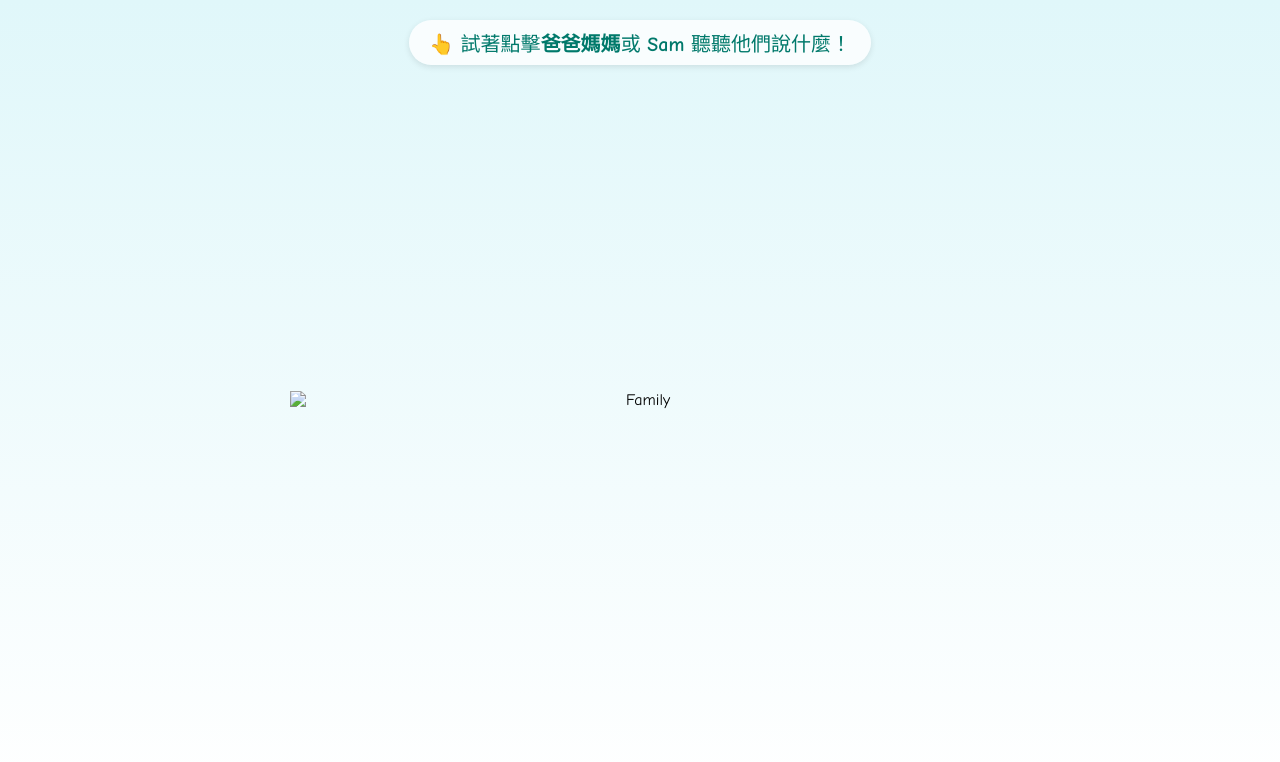
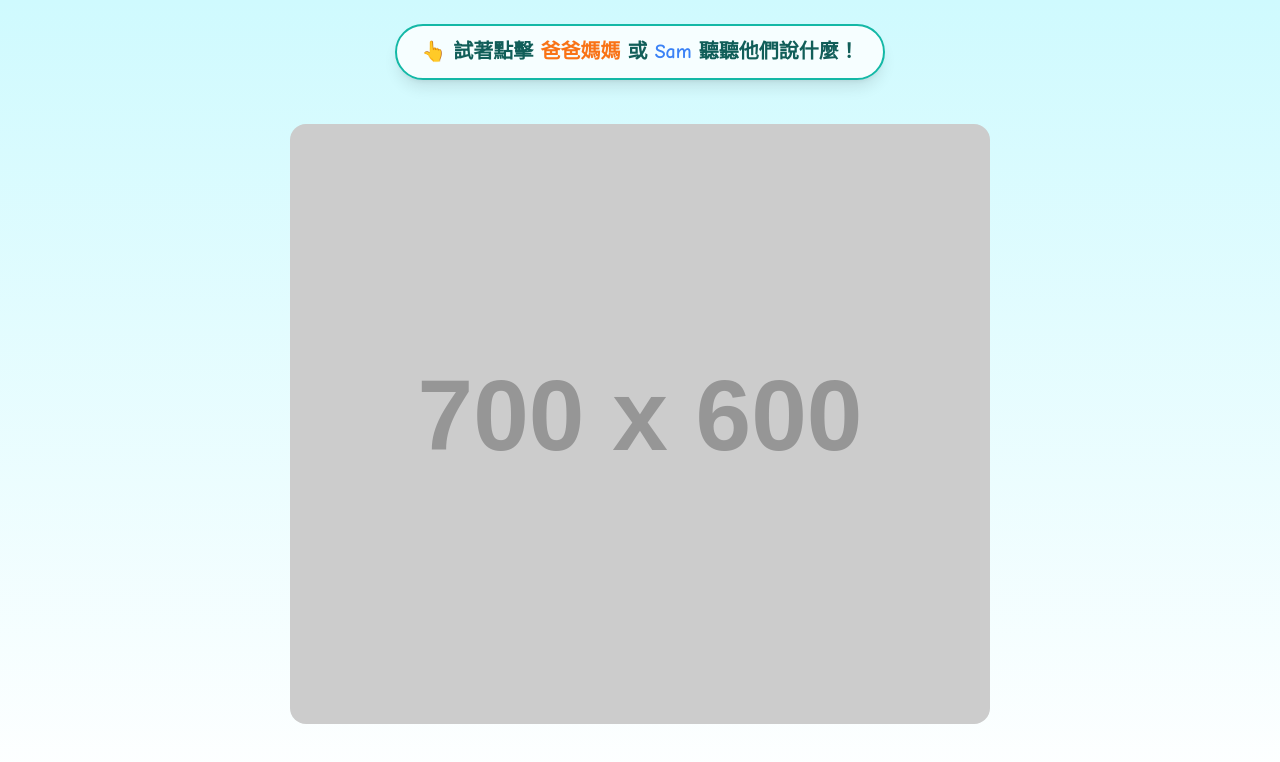
Before and after one commit to JOUCHUCHEN/MKS, a plain HTML site: page K2/H1-H2/index.html in a window 1280 px wide. Drawn offline with nearby package versions, Linux system fonts and the light colour scheme; placeholder pictures from the web are drawn by us.

Commit message:
Update index.html

```diff
--- a/K2/H1-H2/index.html
+++ b/K2/H1-H2/index.html
@@ -4,54 +4,53 @@
   <meta charset="UTF-8">
   <meta name="viewport" content="width=device-width, initial-scale=1.0">
   <title>英語互動小教室 - Lesson 1</title>
+
+  <!-- 載入 Tailwind CSS 框架以優化排版與色彩 -->
+  <script src="https://cdn.tailwindcss.com"></script>
+
   <style>
-    /* 整體畫面佈局與背景 */
+    /* 確保字體活潑可愛 */
     body {
-      margin: 0;
-      padding: 0;
-      background: linear-gradient(to bottom, #e0f7fa, #ffffff);
-      font-family: 'Comic Sans MS', 'Chalkboard SE', sans-serif;
-      display: flex;
-      justify-content: center;
-      align-items: center;
-      min-height: 100vh;
-      overflow: hidden;
+      font-family: 'Comic Sans MS', 'Chalkboard SE', 'Nunito', sans-serif;
+      overflow: hidden; /* 防止出現不必要的捲軸 */
     }
 
-    /* 互動場景主要容器 */
-    .scene {
+    /* 互動場景主要容器：限制最大寬度並置中 */
+    .scene-container {
       position: relative;
       width: 700px;
       max-width: 95vw;
-      text-align: center;
+      margin: 0 auto;
     }
 
-    /* 角色插圖 */
+    /* 角色插圖：確保自適應寬度 */
     .character-img {
       width: 100%;
       height: auto;
       display: block;
       user-select: none;
+      border-radius: 1rem;
+      /* 若為透明底，加上這行可以避免背景太突兀 */
     }
 
-    /* --- 點擊互動熱區設定 --- */
+    /* 點擊互動熱區設定 */
     .hotspot {
       position: absolute;
       cursor: pointer;
       border-radius: 20px;
-      transition: background 0.3s, transform 0.2s;
-      /* 預設微微發光提示小朋友這裡可以點 */
-      box-shadow: 0 0 0 rgba(255, 204, 0, 0);
+      transition: background 0.3s, transform 0.2s, box-shadow 0.3s;
+      /* 預設不可見，只有懸停時發光 */
+      background: transparent;
     }
 
-    /* 滑鼠懸停時顯示溫和的金色光暈與縮放 */
+    /* 滑鼠懸停時顯示溫和的金色光暈與微縮放 */
     .hotspot:hover {
       background: rgba(255, 235, 59, 0.15);
-      box-shadow: 0 0 20px rgba(255, 193, 7, 0.6);
+      box-shadow: 0 0 25px rgba(255, 193, 7, 0.6);
       transform: scale(1.02);
     }
 
-    /* 爸爸媽媽的互動範圍 (左側) */
+    /* 爸爸媽媽的互動範圍 (左側區塊) */
     #parents-area {
       top: 5%;
       left: 5%;
@@ -59,7 +58,7 @@
       height: 85%;
     }
 
-    /* Sam 的互動範圍 (右下側) */
+    /* Sam 的互動範圍 (右側區塊) */
     #sam-area {
       top: 45%;
       left: 58%;
@@ -67,24 +66,24 @@
       height: 48%;
     }
 
-    /* --- 漫畫氣泡對話框 --- */
+    /* 漫畫氣泡對話框 */
     .speech-bubble {
       position: absolute;
       background: #ffffff;
       border: 4px solid #ff7043;
       border-radius: 25px;
       padding: 12px 24px;
-      font-size: 24px;
+      font-size: 1.5rem;
       font-weight: bold;
       color: #333333;
-      display: none;
+      display: none; /* 預設隱藏 */
       z-index: 10;
       box-shadow: 0 8px 16px rgba(0,0,0,0.15);
       white-space: nowrap;
-      animation: popIn 0.3s cubic-bezier(0.175, 0.885, 0.32, 1.275);
+      animation: popIn 0.4s cubic-bezier(0.175, 0.885, 0.32, 1.275);
     }
 
-    /* 氣泡小尾巴 */
+    /* 氣泡對話框下方的小尾巴 */
     .speech-bubble::after {
       content: '';
       position: absolute;
@@ -92,12 +91,12 @@
       left: 30px;
       border-width: 15px 15px 0;
       border-style: solid;
-      border-color: #ff7043 transparent;
+      border-color: #ff7043 transparent transparent transparent;
       display: block;
       width: 0;
     }
 
-    /* --- 點擊時的 CSS 彈跳小動畫 --- */
+    /* 點擊時的人物彈跳小動畫 */
     @keyframes bounce {
       0%, 100% { transform: translateY(0) scale(1); }
       30% { transform: translateY(-15px) scale(1.05); }
@@ -105,76 +104,120 @@
       70% { transform: translateY(-7px) scale(1.02); }
     }
 
-    .animate-bounce {
+    /* 將彈跳動畫綁定到 class 上 */
+    .animate-bounce-custom {
       animation: bounce 0.6s ease;
     }
 
-    /* 氣泡出現彈出效果 */
+    /* 氣泡出現的彈出效果 (果凍感) */
     @keyframes popIn {
       0% { opacity: 0; transform: scale(0.5); }
       100% { opacity: 1; transform: scale(1); }
     }
-
-    /* 頂部標題與提示 */
-    .hint {
-      position: absolute;
-      top: 20px;
-      font-size: 20px;
-      color: #00796b;
-      background: rgba(255,255,255,0.8);
-      padding: 8px 20px;
-      border-radius: 50px;
-      box-shadow: 0 2px 6px rgba(0,0,0,0.1);
-      pointer-events: none;
-    }
   </style>
 </head>
-<body>
 
-  <div class="hint">👆 試著點擊<b>爸爸媽媽</b>或 <b>Sam</b> 聽聽他們說什麼！</div>
+<body class="bg-gradient-to-b from-cyan-100 to-white min-h-screen flex flex-col justify-center items-center">
 
-  <div class="scene">
-    <img src="family.png" alt="Family" class="character-img" id="main-image">
+  <!-- 頂部提示標語 -->
+  <div class="absolute top-6 px-6 py-3 bg-white/80 backdrop-blur-sm border-2 border-teal-500 text-teal-800 text-xl font-bold rounded-full shadow-lg pointer-events-none z-20">
+    👆 試著點擊 <span class="text-orange-500">爸爸媽媽</span> 或 <span class="text-blue-500">Sam</span> 聽聽他們說什麼！
+  </div>
 
+  <!-- 互動主要區塊 -->
+  <div class="scene-container mt-12">
+
+    <!--
+      圖片區：加入了 onerror 屬性作為防破圖機制。
+      如果找不到 'family.png'，就會自動顯示一張佔位圖並寫上提示字樣！
+    -->
+    <img
+      src="family.png"
+      alt="Family Scene"
+      class="character-img"
+      id="main-image"
+      onerror="this.onerror=null; this.src='https://placehold.co/700x600/e0f7fa/00796b?text=Please+Put+family.png+Here'"
+    >
+
+    <!-- 動態漫畫氣泡對話框 (由 JS 控制顯示與內容) -->
     <div id="bubble" class="speech-bubble"></div>
 
-    <div id="parents-area" class="hotspot" onclick="interact('parents', 'Bye, Sam.', 8, 2)"></div>
+    <!-- 爸爸媽媽點擊區 (呼叫 interact 函數) -->
+    <!-- 參數：目標ID, 對話文字, 氣泡左側位置(%), 氣泡上方位置(%) -->
+    <div
+      id="parents-area"
+      class="hotspot"
+      onclick="interact('parents', 'Bye, Sam.', 8, -5)">
+    </div>
 
-    <div id="sam-area" class="hotspot" onclick="interact('sam', 'Bye, dad. Bye, mom.', 45, 30)"></div>
+    <!-- Sam 點擊區 (呼叫 interact 函數) -->
+    <div
+      id="sam-area"
+      class="hotspot"
+      onclick="interact('sam', 'Bye, dad. Bye, mom.', 40, 25)">
+    </div>
+
   </div>
 
   <script>
+    // 儲存定時器，用於快速點擊時重置隱藏對話框的時間
     let hideTimer = null;
 
+    /**
+     * 處理點擊互動的主函數
+     * @param {string} targetId - 被點擊區域的 ID 前綴
+     * @param {string} text - 要顯示及朗讀的英文句子
+     * @param {number} leftPercent - 對話框出現的 X 軸位置百分比
+     * @param {number} topPercent - 對話框出現的 Y 軸位置百分比
+     */
     function interact(targetId, text, leftPercent, topPercent) {
+
       // 1. 觸發視覺小動畫 (人物區域彈跳)
       const area = document.getElementById(targetId + '-area');
-      area.classList.remove('animate-bounce');
-      // 重新觸發動畫的技巧
+
+      // 為了能重複觸發 CSS 動畫，必須先移除再重新加入 class
+      area.classList.remove('animate-bounce-custom');
+      // 觸發瀏覽器重繪的魔法代碼
       void area.offsetWidth;
-      area.classList.add('animate-bounce');
+      area.classList.add('animate-bounce-custom');
 
-      // 2. 顯示對話框與定位
+      // 2. 顯示並定位對話框
       const bubble = document.getElementById('bubble');
       bubble.innerText = text;
       bubble.style.left = leftPercent + '%';
       bubble.style.top = topPercent + '%';
       bubble.style.display = 'block';
 
-      // 如果快速點擊，先清除之前的隱藏倒數
+      // 如果有之前的計時器，先清除，避免氣泡太快消失
       if (hideTimer) clearTimeout(hideTimer);
+
+      // 設定 3 秒後自動隱藏對話框
       hideTimer = setTimeout(() => {
         bubble.style.display = 'none';
       }, 3000);
 
-      // 3. 播放英文語音 (Web Speech API)
+      // 3. 播放英文語音 (使用瀏覽器內建 Web Speech API)
       if ('speechSynthesis' in window) {
-        window.speechSynthesis.cancel(); // 停止上一句
+        // 先停止任何正在播放的語音
+        window.speechSynthesis.cancel();
+
+        // 建立語音實例
         const utterance = new SpeechSynthesisUtterance(text);
+
+        // 設定語言為美式英語
         utterance.lang = 'en-US';
-        utterance.rate = 0.85; // 稍慢的語速更適合兒童聽力
-        utterance.pitch = (targetId === 'sam') ? 1.3 : 1.0; // Sam 用比較高的童音，爸媽用正常音調
+
+        // 語速稍微放慢，適合小朋友聽 (1.0為正常，0.85為稍慢)
+        utterance.rate = 0.85;
+
+        // 根據點擊的角色調整音高 (Pitch)
+        // Sam 聽起來像小孩，音調較高 (1.3)；爸媽用正常音調 (1.0)
+        utterance.pitch = (targetId === 'sam') ? 1.3 : 1.0;
+
+        // 開始朗讀
         window.speechSynthesis.speak(utterance);
+      } else {
+        console.warn('您的瀏覽器不支援語音朗讀功能喔！');
       }
     }
   </script>
```
